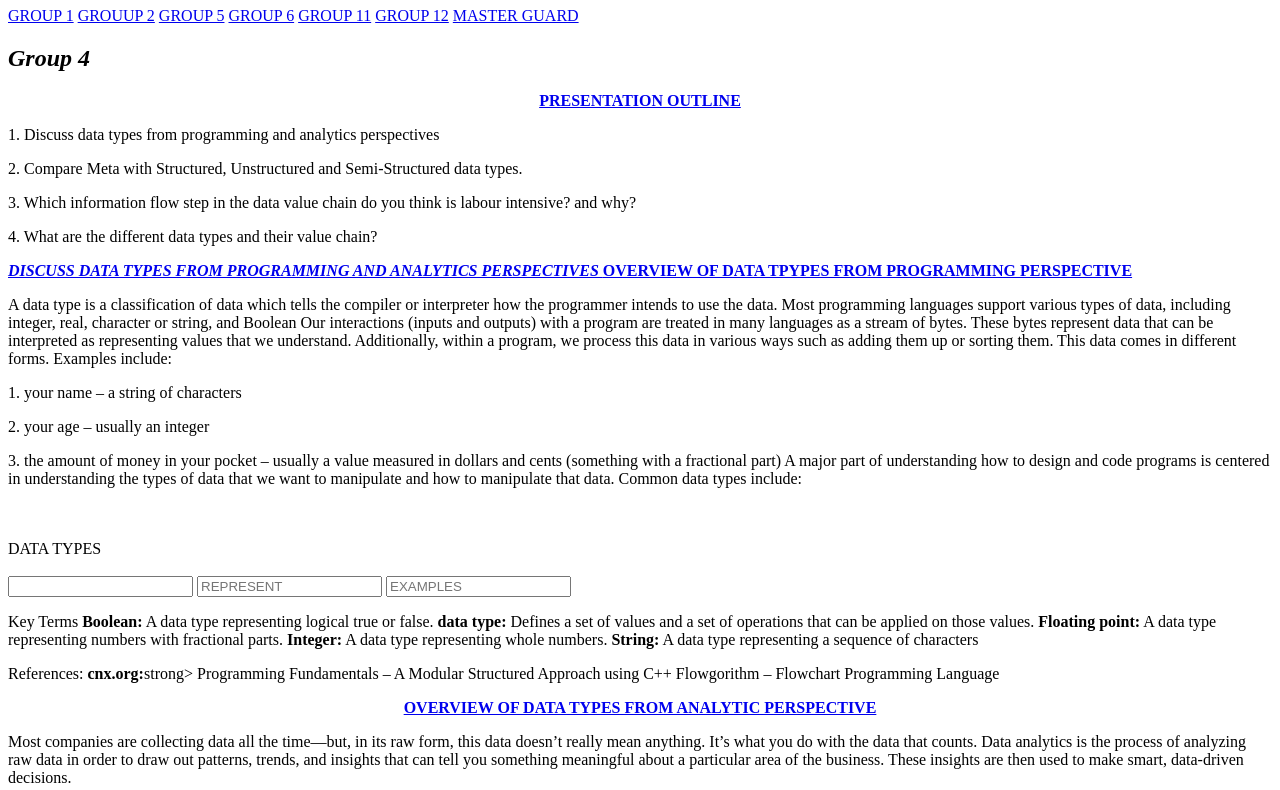
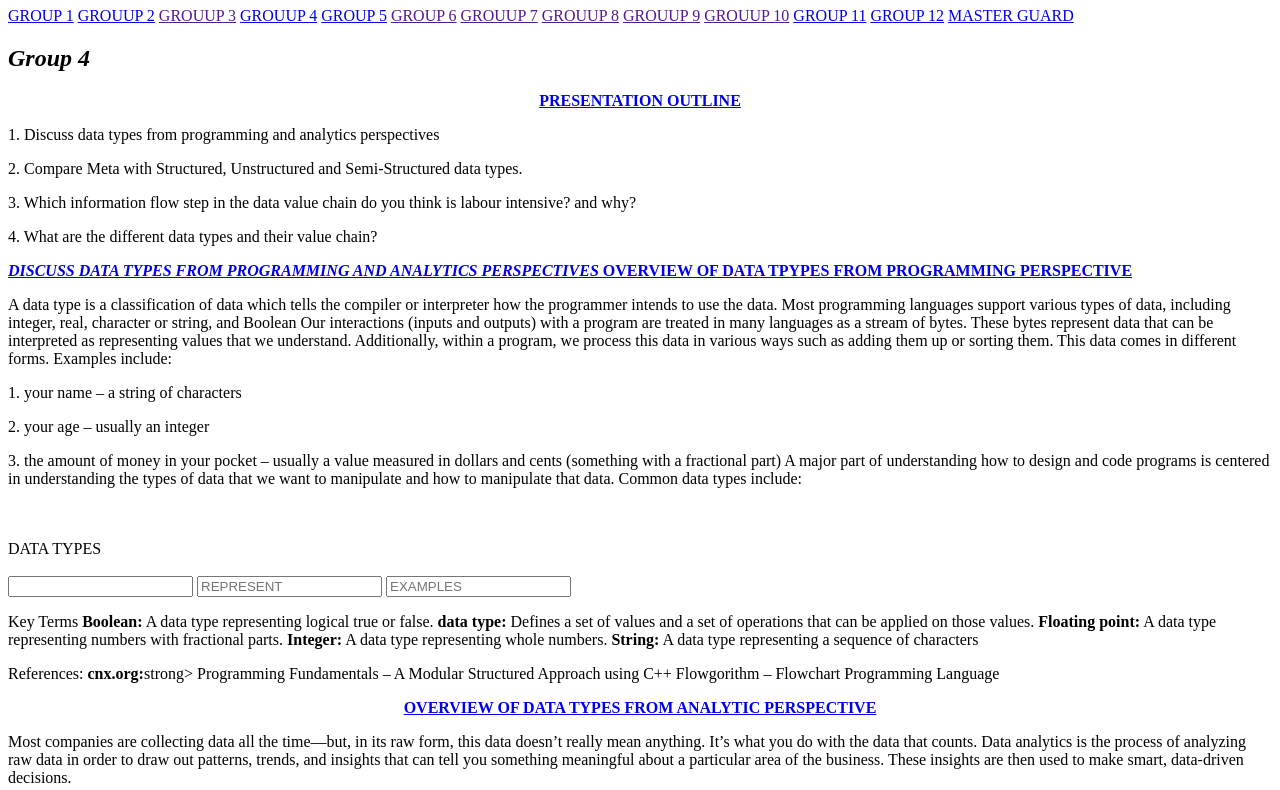
Before and after one commit to cyril-gif/kadri, a plain HTML site: page index.html in a window 1280 px wide. Shown: the part 99-889 px from the top of the page. Drawn offline with Linux system fonts and the light colour scheme.

Commit message:
Update index.html

```diff
--- a/index.html
+++ b/index.html
@@ -17,10 +17,14 @@
 <h1>GROUPS</h1>
 	<a href="https://cyril-gif.github.io/amos/">GROUP 1</a>
 	<a href="https://cyril-gif.github.io/yaw/">GROUUP 2</a>
-
+<a href="">GROUUP 3</a>
+	<a href="https://cyril-gif.github.io/yaw/">GROUUP 4</a>
 <a href="https://cyril-gif.github.io/ema/#">GROUP 5</a>
-<a href="https://cyril-gif.github.io/godwim/">GROUP 6</a>
-
+<a href="">GROUP 6</a>
+<a href="">GROUUP 7</a>
+	<a href="">GROUUP 8</a>
+	<a href="">GROUUP 9</a>
+	<a href="">GROUUP 10</a>
 <a href="https://cyril-gif.github.io/lydia/">GROUP 11</a>
 <a href="https://cyril-gif.github.io/samed/">GROUP 12</a>
 	<a href="https://cyril-gif.github.io/eva-s/">MASTER GUARD</a>
```
